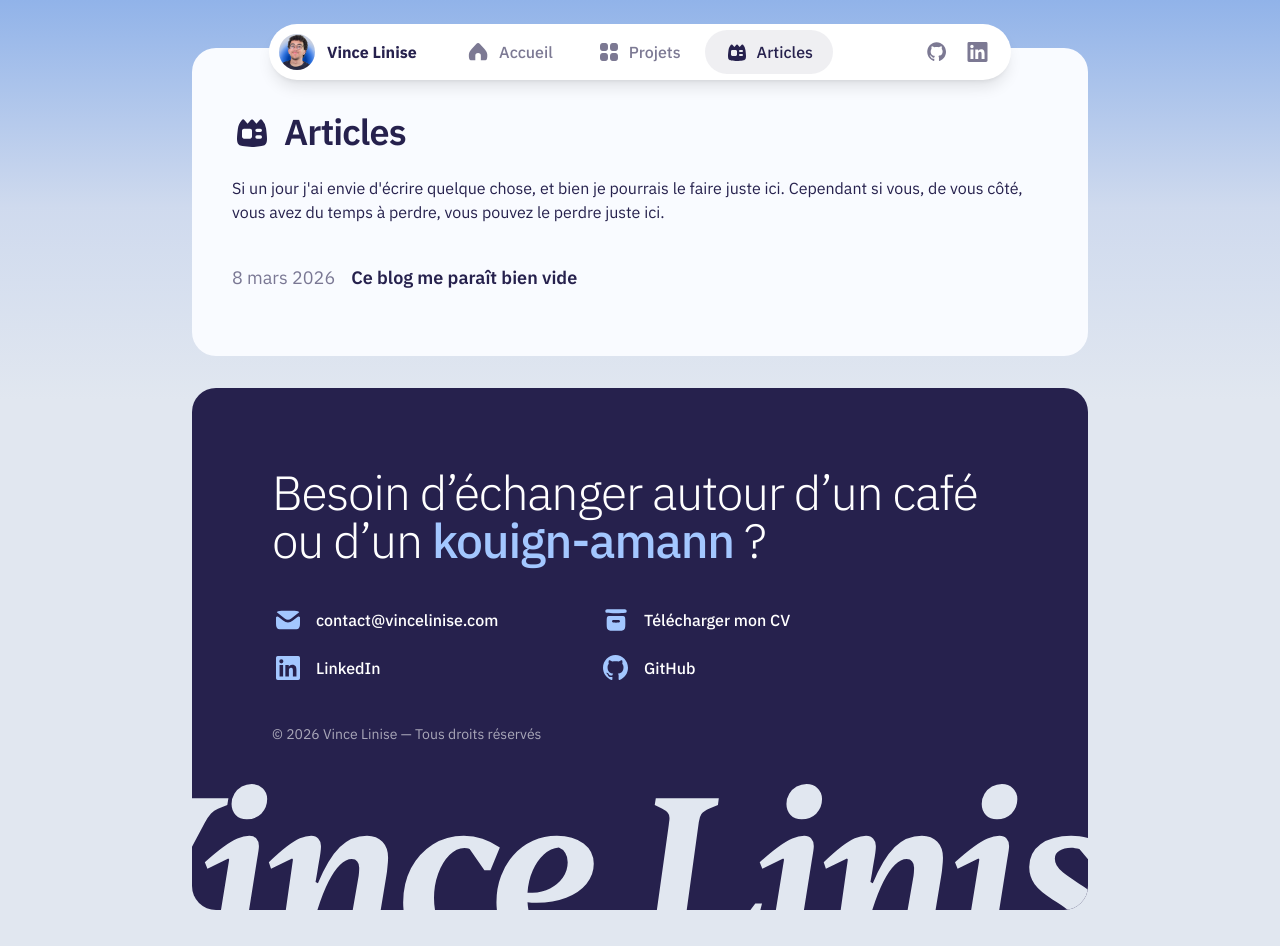
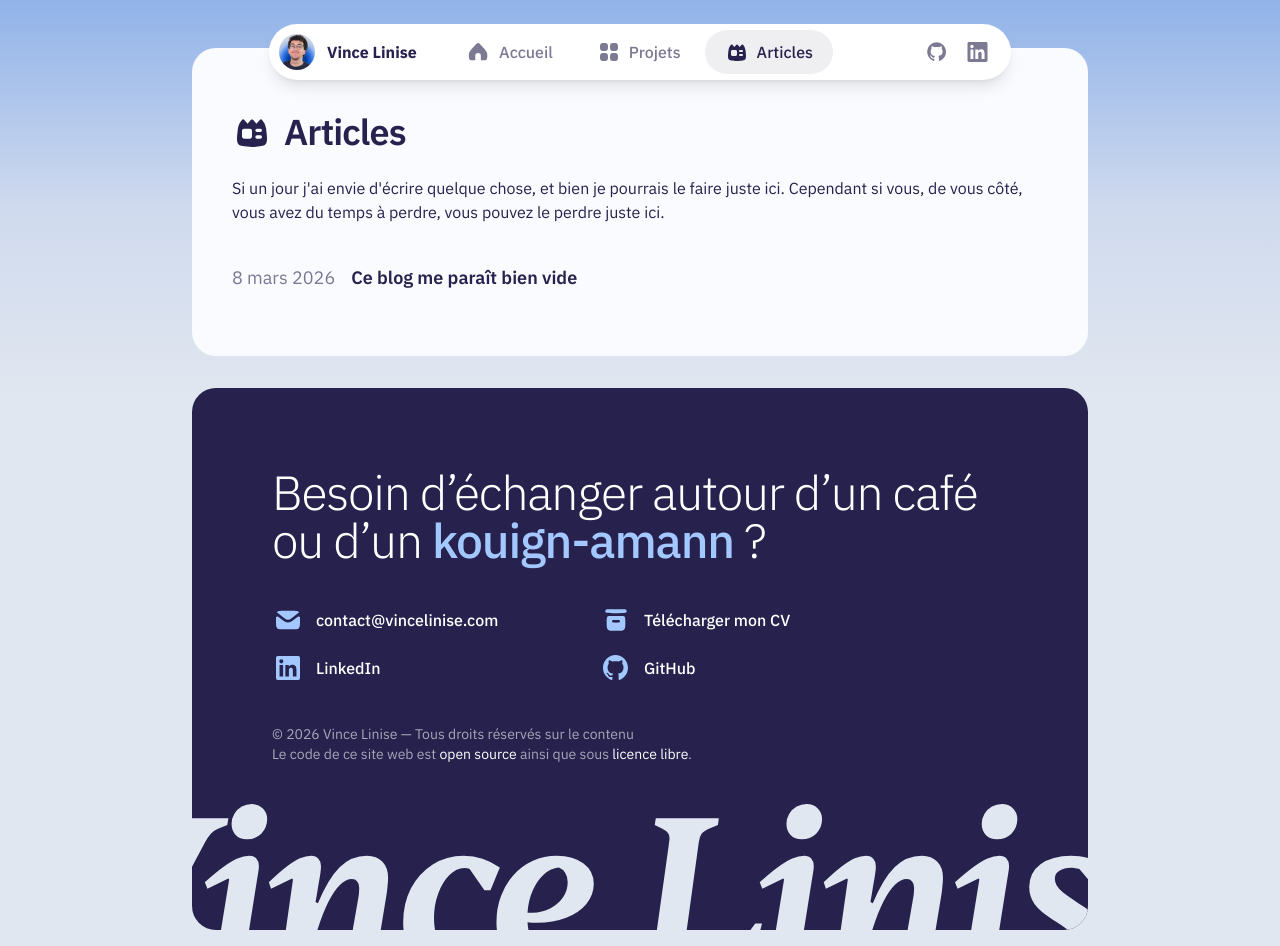
Before and after one commit to ecnivtwelve/vincelinise.com, a Next.js app: page /articles in a window 1280 px wide. Built offline with nearby package versions, Linux system fonts and the light colour scheme.

Commit message:
chore: Legal notices

```diff
--- a/app/components/Footer/Footer.tsx
+++ b/app/components/Footer/Footer.tsx
@@ -37,7 +37,10 @@ export default function Footer({ backgroundColor = "var(--background)" }: Footer
         </a>
       </div>
 
-      <p className="opacity-60 text-sm">© 2026 Vince Linise — Tous droits réservés</p>
+      <p className="text-white/60 text-sm">
+        © 2026 Vince Linise — Tous droits réservés sur le contenu<br/>
+        Le code de ce site web est <a href="https://github.com/ecnivtwelve/vincelinise.com" className="link-hidden-stale text-white">open source</a> ainsi que sous <a href="https://github.com/ecnivtwelve/vincelinise.com/blob/main/LICENSE" className="link-hidden-stale text-white">licence libre</a>.
+      </p>
 
       <div className="w-full flex justify-center -mb-30">
         <div className="w-[1136px]">
--- a/app/globals.css
+++ b/app/globals.css
@@ -63,6 +63,11 @@ body {
     text-decoration: underline;
   }
 
+  .link-hidden-stale:hover {
+    text-underline-offset: 3px;
+    text-decoration: underline;
+  }
+
   .link:hover {
     text-decoration: underline;
   }
```
